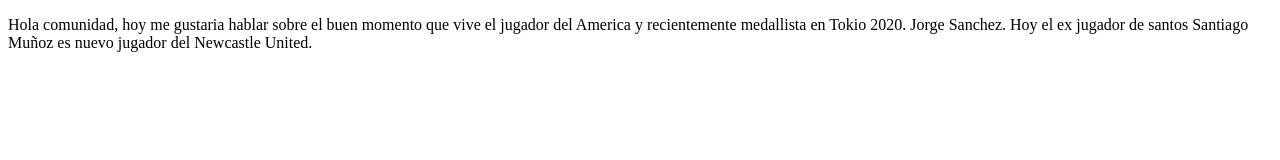
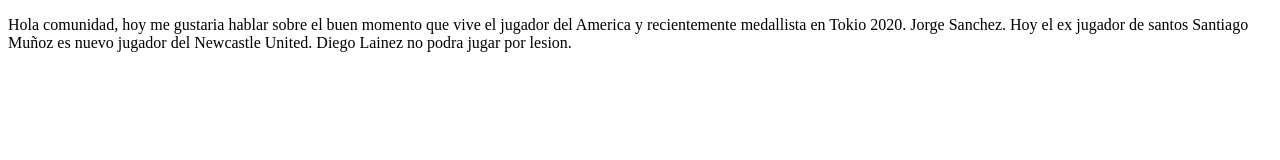
Before and after one commit to nestorrg18/proyectoDemoCursoPrework, a plain HTML site: page index.html in a window 1280 px wide. Drawn offline with Linux system fonts and the light colour scheme.

Commit message:
noticia sobre Diego

```diff
--- a/index.html
+++ b/index.html
@@ -16,6 +16,8 @@
 
         Hoy el ex jugador de santos Santiago Muñoz es nuevo
         jugador del Newcastle United.
+
+        Diego Lainez no podra jugar por lesion.
     </P>
 </body>
 </html>
```
